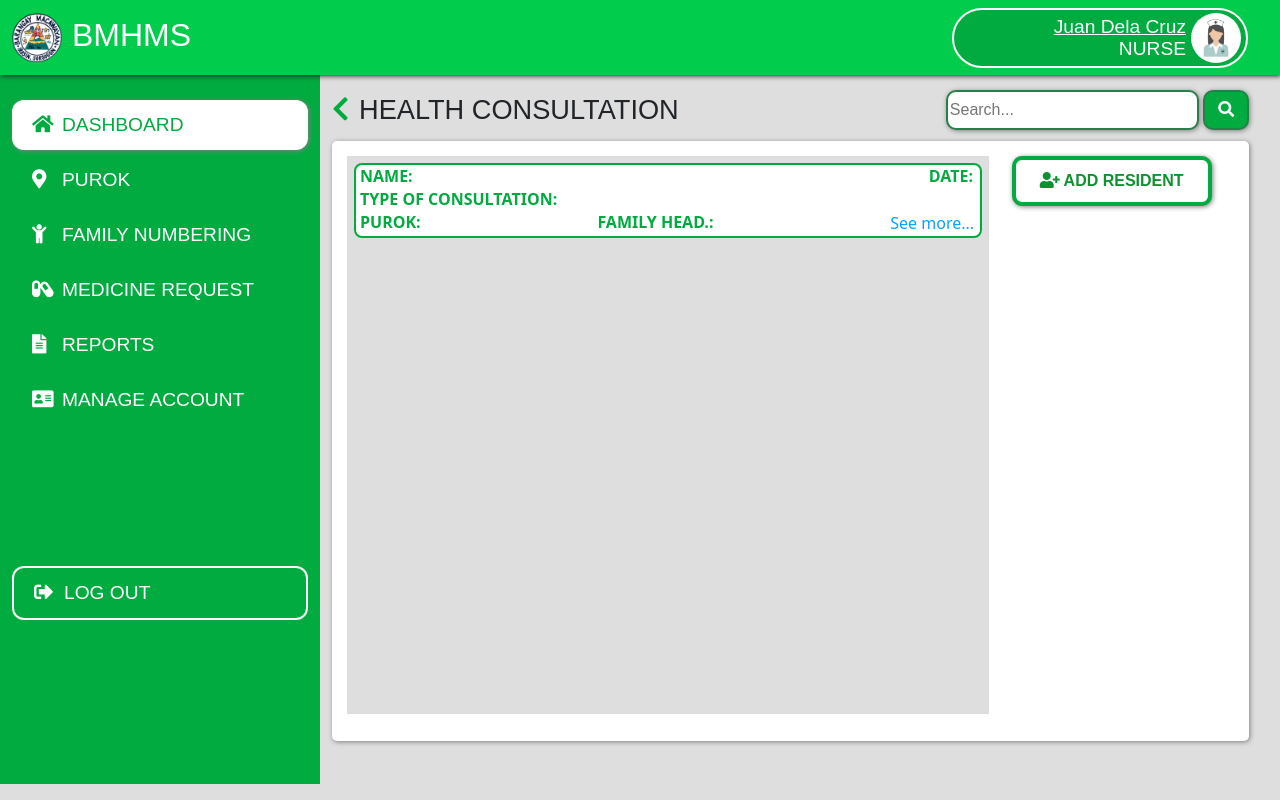
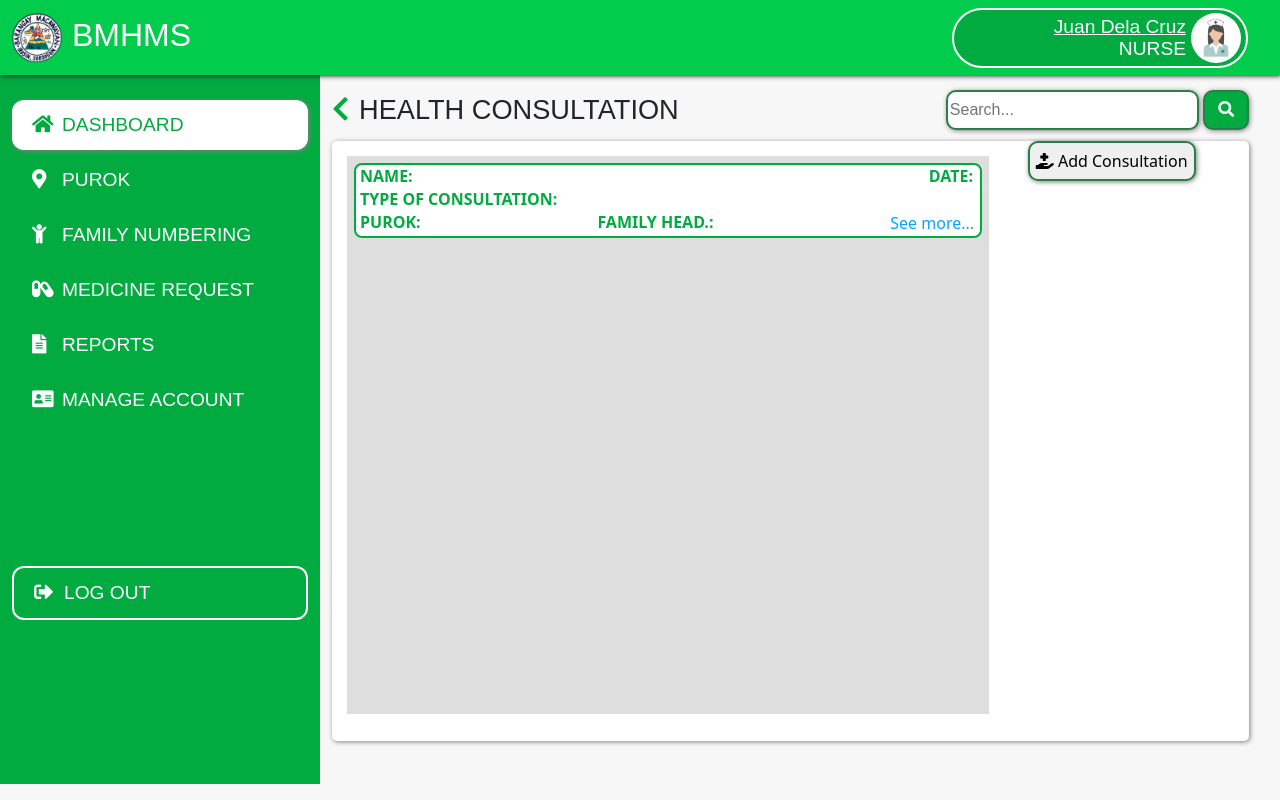
Before and after one commit to johnkenneth24/bmhms-capstone-project, a PHP site: page /health_consultation.php in a window 1280 px wide. Run offline with PHP 8.4, Linux system fonts and the light colour scheme.

Commit message:
health consultation

```diff
--- a/dashboard_style.css
+++ b/dashboard_style.css
@@ -1,7 +1,7 @@
 body {
   top: 0;
   left: 0;
-  background-color: #dedede;
+  background-color: #f7f7f7;
 }
 
 /*HEADER*/
--- a/health_consultation.php
+++ b/health_consultation.php
@@ -166,113 +166,104 @@
                 </div>
               </div>
 
-
-
-
-
             </div>
           </div>
 
-          <div class="col-3 position-relative d-flex justify-content-center add-res-modal">
+          <div class="col-3 position-relative d-flex justify-content-center add-consult-modal">
 
-            <div class=" d-grid add-resident-modal">
+            <div class=" d-grid add-consult-modal">
 
               <!-- Button trigger modal -->
-              <button type="button" class="btn-add-res text-wrap" data-bs-toggle="modal" data-bs-target="#staticBackdrop2"><i class="fas fa-user-plus"></i> Add Resident </button>
+              <button type="button" class="btn-add-db text-wrap" data-bs-toggle="modal" data-bs-target="#staticBackdrop2"> <i class="fas fa-hand-holding-medical"></i> Add Consultation</button>
 
               <div class="modal fade" id="staticBackdrop2" data-bs-backdrop="static" data-bs-keyboard="false" tabindex="-1" aria-labelledby="staticBackdropLabel" aria-hidden="true">
                 <div class="modal-dialog modal-lg">
                   <div class="modal-content">
                     <div class="modal-header">
-                      <h5 class="modal-title" id="staticBackdropLabel">ADD RESIDENT</h5>
+                      <h5 class="modal-title" id="staticBackdropLabel">ADD CONSULTATION</h5>
                       <button type="button" class="btn-close" data-bs-dismiss="modal" aria-label="Close"></button>
                     </div>
                     <div class="modal-body">
-                      <form class="add-resident">
-                        <div class="d-flex flex-wrap identification">
-                          <div class="input-box">
-                            <div class="details">Purok No.:</div>
-                            <select class="purok" name="Select">
-                              <option selected>Select</option>'
-                              <option value="one">UNO</option>'
-                              <option value="two">DOS</option>
-                              <option value="three">TRES</option>
-                              <option value="four">KWATRO</option>
-                              <option value="five">SINGKO</option>
-                              <option value="six">SAIS</option>
-                              <option value="seven">SYETE</option>
-                            </select>
-                          </div>
-                          <div class="input-box">
-                            <div class="details">Family ID No.:</div>
+                      <form class="d-flex add-consultation">
+
+                        <div class="con-info">
+                          <div class="d-flex consultation-info">
+                            <div class="input-box-name">
+                              <div class="details">NAME:</div>
                               <input type="text" placeholder="" required>
                             </div>
                           </div>
-                        <div class="d-flex flex-wrap identification">
+                          <div class="flex-wrap d-flex consultation-acc">
                             <div class="input-box">
-                            <div class="details">First Name:</div>
+                              <div class="details">RESIDENT ID NO.:</div>
                               <input type="text" placeholder="" required>
                             </div>
                             <div class="input-box">
-                            <div class="details">Middle Name:</div>
+                              <div class="details">FAMILY HEAD:</div>
+                              <input type="text" placeholder="" required>
+                            </div>
+                          </div>
+                        </div>
+
+                        <div class="d-flex flex-wrap consultation-acc">
+                          <form class="dbres-search">
+                            <input class="dbres-input" placeholder="Search...">
+                            <button class="dbres-searchbtn" type="submit"><i class="fas fa-search"></i></button>
+                          </form>
+                          <button type="button" class="btn btn-success">Add Consultation</button>
+                        </div>
+
+                        <div class="d-flex flex-wrap consultation-acc">
+                          <div class="input-box">
+                            <div class="details">TYPE OF CONSULTATION:</div>
+                            <select type="text" placeholder="" required></select>
+                          </div>
+                          <div class="input-box">
+                            <div class="details">HEIGHT.:</div>
                             <input type="text" placeholder="" required>
                           </div>
                           <div class="input-box">
-                            <div class="details">Last Name:</div>
+                            <div class="details">WEIGHT:</div>
+                            <input type="text" placeholder="" required>
+                          </div>
+                          <div class="input-box">
+                            <div class="details">LMP:</div>
+                            <input type="date" placeholder="">
+                          </div>
+                        </div>
+                        <div class="d-flex flex-wrap consultation-acc">
+                          <div class="input-box">
+                            <div class="details">COMPLAINS:</div>
+                            <input type="text" placeholder="" required>
+                          </div>
+                          <div class="input-box">
+                            <div class="details">FINDINGS.:</div>
+                            <input type="text" placeholder="" required>
+                          </div>
+                          <div class="input-box">
+                            <div class="details">DIAGNOSIS:</div>
+                            <input type="text" placeholder="" required>
+                          </div>
+                          <div class="input-box">
+                            <div class="details">TREATMENT:</div>
                             <input type="text" placeholder="" required>
                           </div>
                         </div>
-                        <div class="d-flex flex-wrap identification">
-                          <div class="input-box">
-                            <div class="details">Age:</div>
-                            <input type="text" placeholder="" required>
+
+                      </form>
                     </div>
-                          <div class="input-box">
-                            <div class="details">Birthdate:</div>
-                            <input type="date" class="date" placeholder="" required>
-                          </div>
-                          <div class="input-box">
-                            <div class="details">Address:</div>
-                            <input type="text" placeholder="" required>
+
+
+                    <div class="modal-footer">
+                      <button type="button" class="btn btn-danger" data-bs-dismiss="modal">Cancel</button>
+                      <button type="button" class="btn btn-success">Add Consultation</button>
                     </div>
                   </div>
-                        <div class="d-flex flex-wrap identification">
-                          <div class="input-box">
-                            <div class="details">Sex:</div>
-                            <select class="gender" name="gender">
-                              <option selected>Select</option>'
-                              <option value="male">Male</option>
-                              <option value="female">Female</option>
-                            </select>
-                          </div>
-                          <div class="input-box">
-                            <div class="details">Civil Status:</div>
-                            <select class="civil-status" name="civil-stat">
-                              <option selected>Select</option>'
-                              <option value="single">Single</option>
-                              <option value="married">Married</option>
-                              <option value="divorced">Divorced</option>
-                              <option value="Widowed">Widowed</option>
-                            </select>
                 </div>
               </div>
-                        <div class="d-flex flex-wrap identification">
-                          <div class="input-box">
-                            <div class="details">PhilHealth ID No:</div>
-                            <input type="text" placeholder="" required>
-                          </div>
-                          <div class="input-box">
-                            <div class="details">4PS ID No:</div>
-                            <input type="text" placeholder="" required>
-                          </div>
-                        </div>
-                      </form>
-                    </div>
-                    <div class="modal-footer">
-                      <button type="button" class="btn btn-danger" data-bs-dismiss="modal">Cancel</button>
-                      <button type="button" class="btn btn-success">Add Resident</button>
-                    </div>
-                  </div>
+              <!-- END MOOOOOOOOO OOOOOOODAL -->
+
+
             </div>
           </div>
           <!-- END MOOOOOOOOOOOOOOOOOOOOOOOOOOOOOOOOOOOOOOOOOOOOOOOOOOODAL -->
@@ -285,7 +276,6 @@
 
 
   </div>
-    </div>
 
 
   <script src="bootstrap/js/jquery-3.4.1.min.js"></script>
```
Lines whose indentation alone changed are shown as unchanged.
